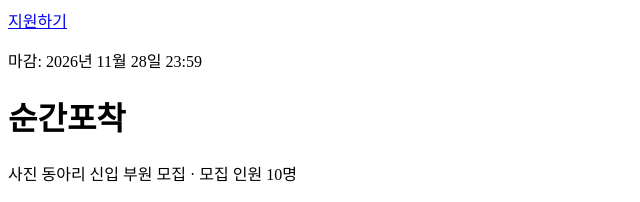
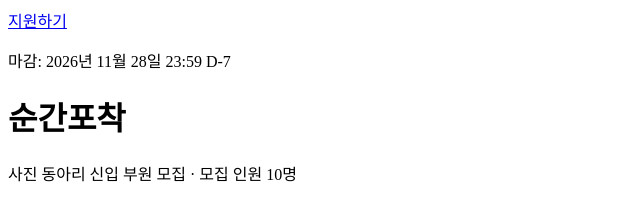
Before and after one commit to dlsgi925-star/Day2-Club, a plain HTML site: page index.html in a window 1280 px wide. Shown: the top 202 px of the page, 0-640 px from the left. Drawn offline with Linux system fonts and the light colour scheme.

Commit message:
2단계 완성
Co-Authored-By: Claude Sonnet 5.5 <noreply@anthropic.com>

```diff
--- a/index.html
+++ b/index.html
@@ -58,5 +58,21 @@
       </ul>
     </section>
   </main>
+
+  <script>
+    // 마감: 2026년 11월 28일 23:59 (월은 0부터 시작하므로 10 = 11월)
+    var DEADLINE = new Date(2026, 10, 28, 23, 59, 0);
+
+    // now 기준으로 D-day 문구를 돌려줌
+    function getDdayText(now) {
+      if (now > DEADLINE) return '모집 마감';
+      var today = new Date(now.getFullYear(), now.getMonth(), now.getDate());
+      var deadlineDay = new Date(DEADLINE.getFullYear(), DEADLINE.getMonth(), DEADLINE.getDate());
+      var diff = Math.round((deadlineDay - today) / 86400000);
+      return diff === 0 ? 'D-day' : 'D-' + diff;
+    }
+
+    document.getElementById('dday').textContent = getDdayText(new Date());
+  </script>
 </body>
 </html>
```
